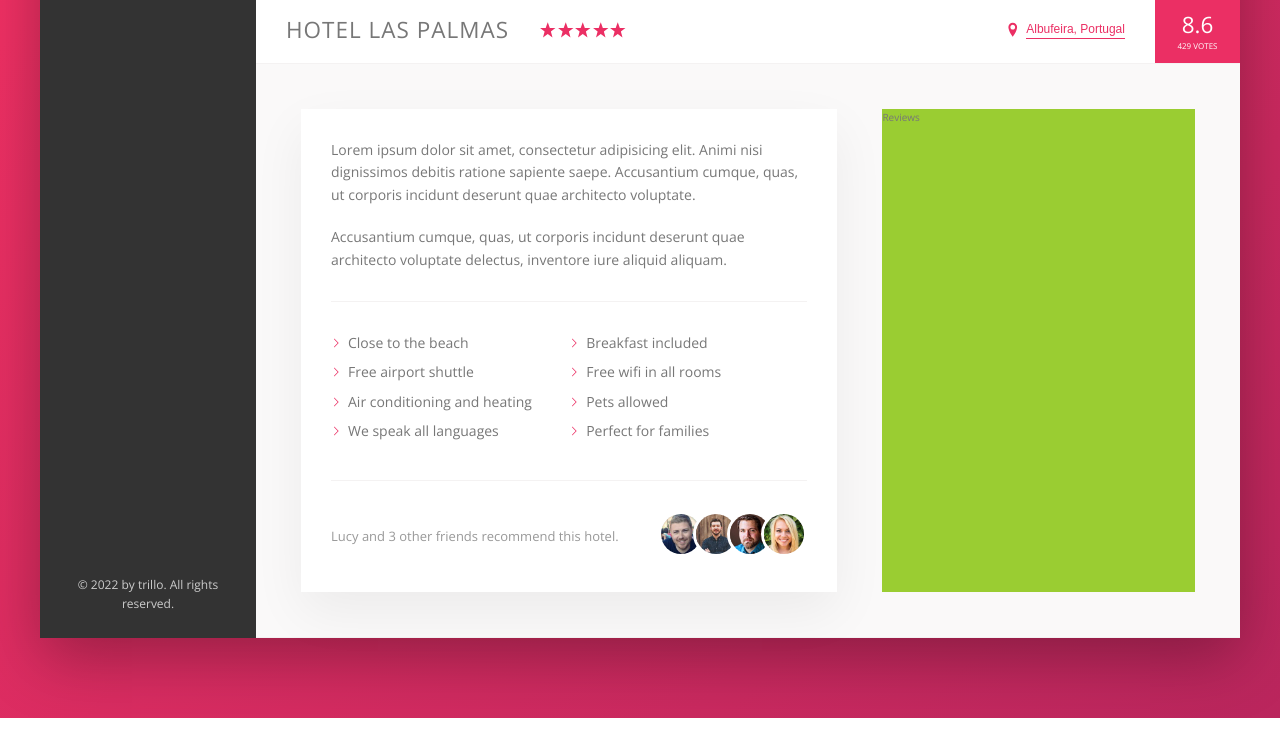
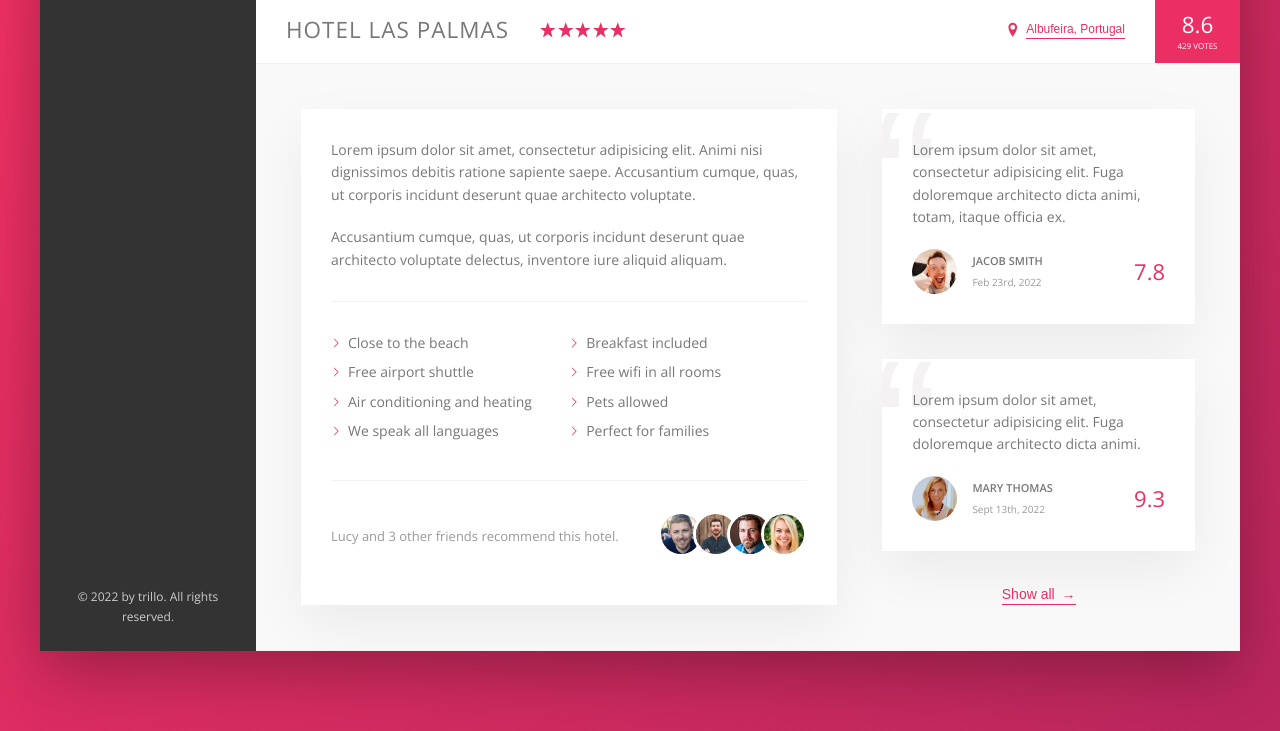
Before and after one commit to nickachristensen/Trillo, a website: page index.html in a window 1280 px wide. Shown: the part 538-1269 px from the top of the page. Drawn offline with nearby package versions, Linux system fonts and the light colour scheme.

Commit message:
finished user reviews

```diff
--- a/index.html
+++ b/index.html
@@ -177,7 +177,35 @@
                         </div>
 
                         <div class="user-reviews">
-                            Reviews
+                            <figure class="review">
+                                <blockquote class="review__text">
+                                    Lorem ipsum dolor sit amet, consectetur adipisicing elit. Fuga doloremque architecto dicta animi, totam, itaque officia ex.
+                                </blockquote>
+                                <figcaption class="review__user">
+                                    <img src="img/user-1.jpg" alt="User 1" class="review__photo">
+                                    <div class="review__user-box">
+                                        <p class="review__user-name">Jacob Smith</p>
+                                        <p class="review__user-date">Feb 23rd, 2022</p>
+                                    </div>
+                                    <div class="review__rating">7.8</div>
+                                </figcaption>
+                            </figure>
+
+                            <figure class="review">
+                                <blockquote class="review__text">
+                                    Lorem ipsum dolor sit amet, consectetur adipisicing elit. Fuga doloremque architecto dicta animi.
+                                </blockquote>
+                                <figcaption class="review__user">
+                                    <img src="img/user-2.jpg" alt="User 2" class="review__photo">
+                                    <div class="review__user-box">
+                                        <p class="review__user-name">Mary Thomas</p>
+                                        <p class="review__user-date">Sept 13th, 2022</p>
+                                    </div>
+                                    <div class="review__rating">9.3</div>
+                                </figcaption>
+                            </figure>
+
+                            <button class="btn-inline">Show all <span>&rarr;</span></button>
                         </div>
                     </div>
                 </main>
--- a/sass/_components.scss
+++ b/sass/_components.scss
@@ -281,8 +281,17 @@
     cursor: pointer;
     transition: all .2s;
 
+    & span {
+        margin-left: 3px;
+        transition: margin-left .2s;
+    }
+
     &:hover {
         color: var(--color-grey-dark-1);
+
+        span {
+            margin-left: 8px;
+        }
     }
 
     &:focus {
@@ -383,3 +392,67 @@
         }
     }
 }
+
+
+////////////////////////////
+//REVIEWS
+.review {
+    background-color: #fff;
+    box-shadow: var(--shadow-light);
+    padding: 3rem;
+    margin-bottom: 3.5rem;
+    position: relative;
+    overflow: hidden;
+
+    &__text {
+        margin-bottom: 2rem;
+        z-index: 10;
+        position: relative;
+    }
+
+    &__user {
+        display: flex;
+        align-items: center;
+    }
+
+    &__photo {
+        height: 4.5rem;
+        width: 4.5rem;
+        border-radius: 50%;
+        margin-right: 1.5rem;
+    }
+
+    &__user-box {
+        margin-right: auto;
+    }
+
+    &__user-name {
+        font-size: 1.1rem;
+        font-weight: 600;
+        text-transform: uppercase;
+        margin-bottom: .4rem;
+    }
+
+    &__user-date {
+        font-size: 1rem;
+        color: var(--color-grey-dark-3);
+    }
+
+    &__rating {
+        color: var(--color-primary);
+        font-size: 2.2rem;
+        font-weight: 300;
+    }
+
+    &::before {
+        content: "\201C";
+        position: absolute;
+        top: -2.75rem;
+        left: -1rem;
+        line-height: 1;
+        font-size: 20rem;
+        color: var(--color-grey-light-2);
+        font-family: sans-serif;
+        z-index: 1;
+    }
+}
--- a/sass/_layout.scss
+++ b/sass/_layout.scss
@@ -39,6 +39,7 @@
 }
 
 .detail {
+    font-size: 1.4rem;
     display:flex;
     padding: 4.5rem;
     background-color: var(--color-grey-light-1);
@@ -46,7 +47,6 @@
 }
 
 .description {
-    font-size: 1.4rem;
     background-color: #fff;
     box-shadow: var(--shadow-light);
     padding: 3rem;
@@ -55,6 +55,9 @@
 }
 
 .user-reviews {
-    background-color: yellowgreen;
     flex: 1;
+
+    display: flex;
+    flex-direction: column;
+    align-items: center;
 }
```
Also changed, not shown: css/style.css.
